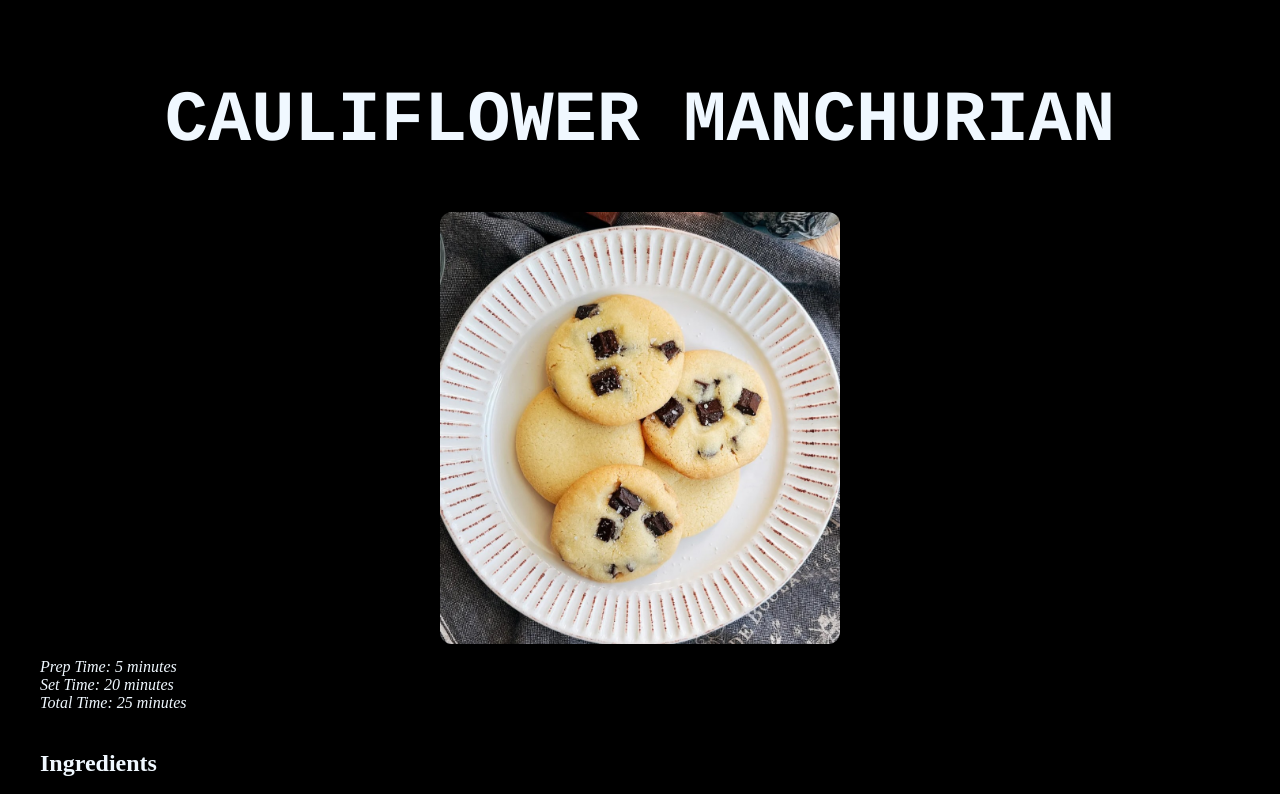
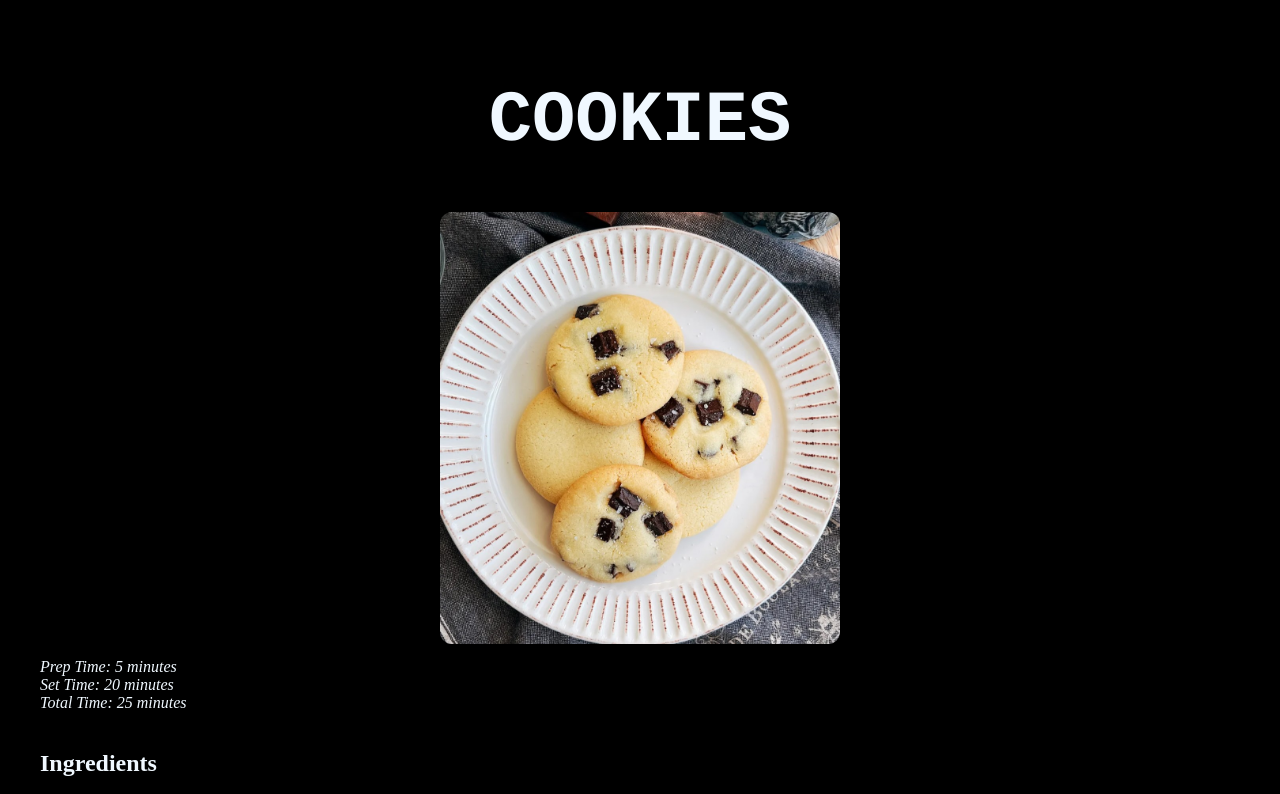
Before and after one commit to Stacyy-Were/super-happiness, a plain HTML site: page recipes/cookies.html in a window 1280 px wide. Shown: the top 794 px of the page. Drawn offline with Linux system fonts and the light colour scheme.

Commit message:
Edit Cookies.html

```diff
--- a/recipes/cookies.html
+++ b/recipes/cookies.html
@@ -8,7 +8,7 @@
     <title>Odin Recipes</title>
 </head>
 <body>
-    <kbd><h1> Cauliflower Manchurian </h1></kbd>
+    <kbd><h1> Cookies </h1></kbd>
     <center><img src="../images/cook.jpg" width="400"></center>
     <i>Prep Time: 5 minutes <br>
        Set Time: 20 minutes <br>
```
